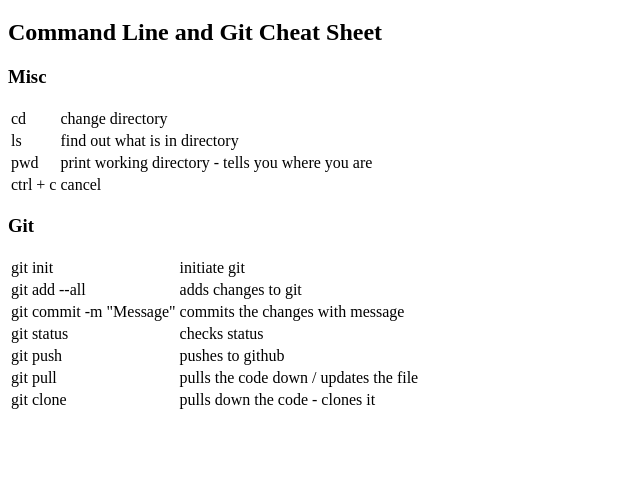
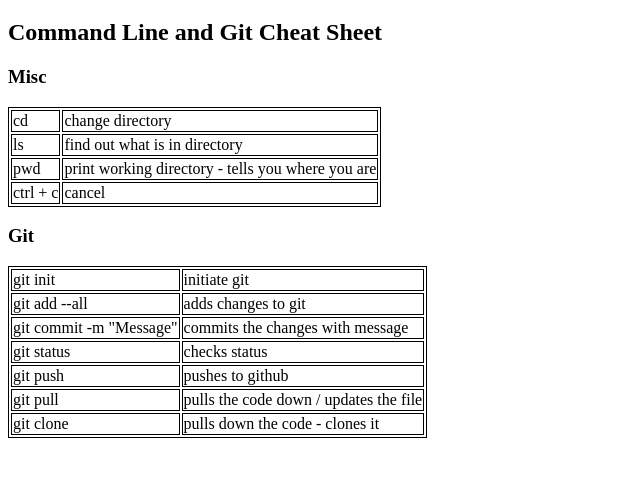
Before and after one commit to deathops/deathops.github.io, a plain HTML site: page index.html in a window 1280 px wide. Shown: the part 61-538 px from the top of the page, without its empty margins (0-640 px from the left). Drawn offline with Linux system fonts and the light colour scheme.

Commit message:
Improved CSS of table border

```diff
--- a/styles/main.css
+++ b/styles/main.css
@@ -1,3 +1,3 @@
-table {
-	border-color: black;
+table, tr, td {
+   border: 1px solid black;
 }
```
